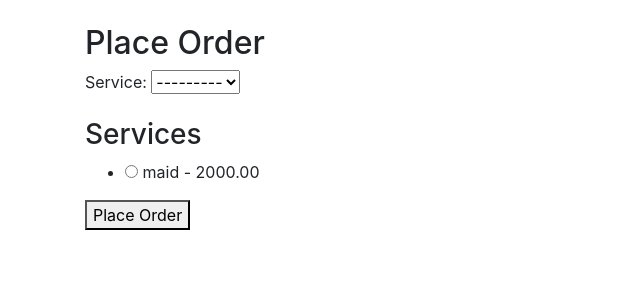
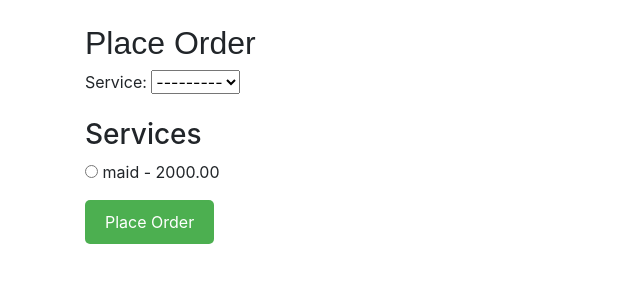
Before and after one commit to vedanshsaini/household_services, a Django app: page /place-order/ in a window 1280 px wide. Shown: the part 56-356 px from the top of the page, without its empty margins (0-640 px from the left). Run offline with Django 5.2, Linux system fonts and the light colour scheme; data comes from the database, SQL or seed files in the repository; some libraries are stand-ins or nearby versions.

Commit message:
Update place_order.html

```diff
--- a/services/templates/services/place_order.html
+++ b/services/templates/services/place_order.html
@@ -1,18 +1,18 @@
 {% extends 'base.html' %}
 
 {% block content %}
-  <h2>Place Order</h2>
-  <form method="post">
+  <h2 style="font-family: Arial, sans-serif;">Place Order</h2>
+  <form method="post" style="margin-bottom: 20px;">
     {% csrf_token %}
     {{ form.as_p }}
     <h3>Services</h3>
-    <ul>
+    <ul style="list-style-type: none; padding: 0;">
       {% for service in services %}
-        <li>
+        <li style="margin-bottom: 10px;">
           <input type="radio" name="service" value="{{ service.id }}"> {{ service.name }} - {{ service.fee }}
         </li>
       {% endfor %}
     </ul>
-    <button type="submit">Place Order</button>
+    <button type="submit" style="background-color: #4CAF50; color: white; padding: 10px 20px; border: none; border-radius: 5px; cursor: pointer;">Place Order</button>
   </form>
 {% endblock %}
```
